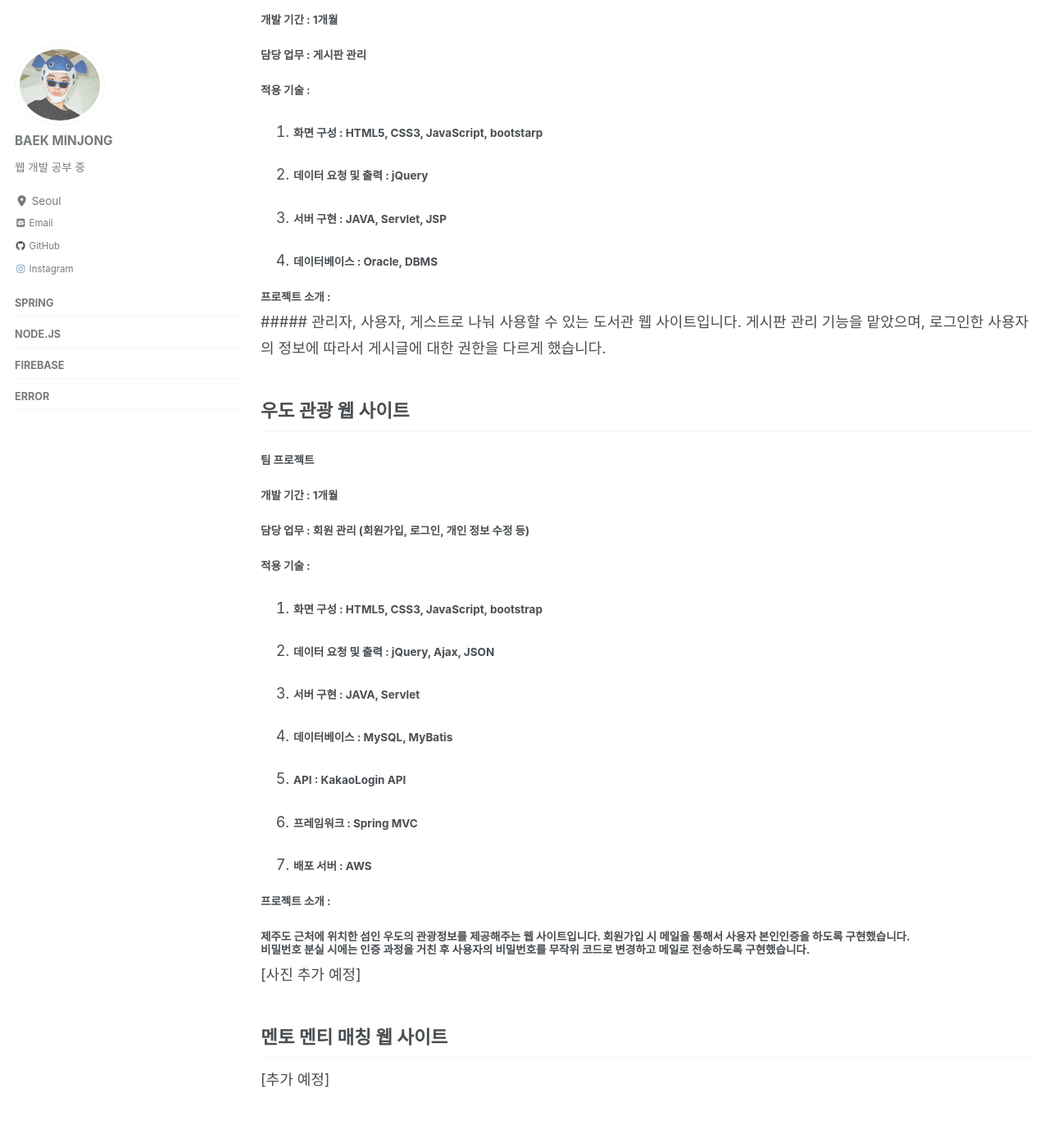
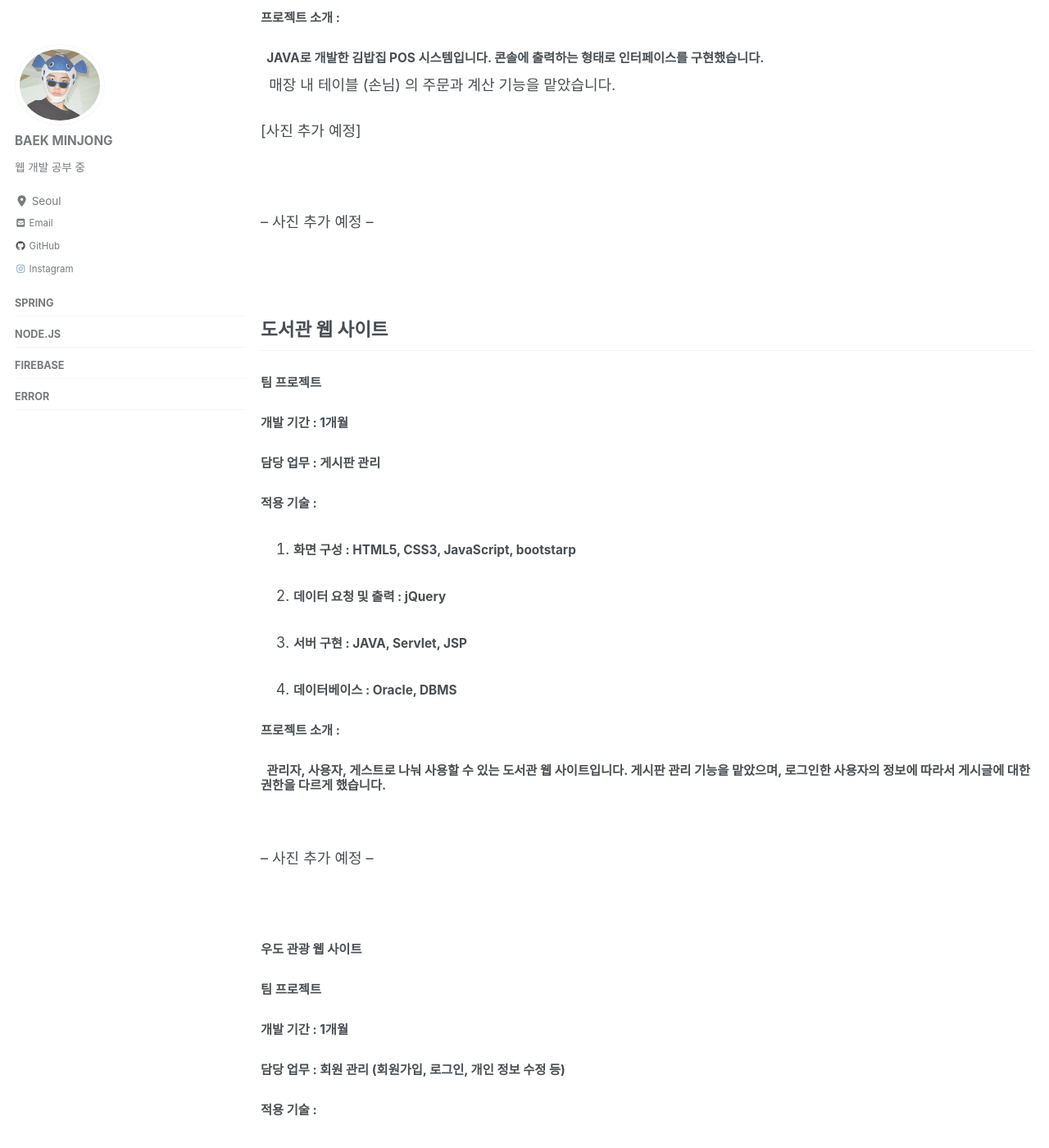
Before and after one commit to kjw0112m/minjongbaek.github.io, a Jekyll site: the page built from _pages/about.md, in a window 1280 px wide and 1400 px high, scrolled down 1468 px. Shown: the whole window at 82% size. Built offline with Jekyll 4.4.1, drawn with Linux system fonts in a browser that asks for light colours; cached includes are drawn as plain includes; nearby versions of some CDN libraries; some of the changed text lies outside the part shown.

Commit message:
Update about.md

```diff
--- a/_pages/about.md
+++ b/_pages/about.md
@@ -7,8 +7,6 @@
 ---
 
 <br>
-
-
 
 # BAEK MIN JONG
 
@@ -24,105 +22,111 @@
     </div>
 </div>
 
-
-
-
+<br><br>
 
 # PORTFOLIO
 
 ## MP3 Player
 
-##### 개발 기간 : 4개월
+#### 개발 기간 : 4개월
 
-##### 적용 기술 : JAVA
+#### 적용 기술 : JAVA
 
-##### 프로젝트 소개 :
+#### 프로젝트 소개 :
 
-##### JAVA로 개발한 MP3Player입니다. 순수 자바로 개발했기 때문에 swing을 사용해 인터페이스를 구현했습니다.
-MP3 파일을 재생하기 위해서 Java Media Framework를 사용했습니다.<br>사용자들과 음악정보 공유를 위한 채팅 기능을 지원합니다. TCP/IP 기반의 소켓통신과 멀티 스레드를 활용하여 구현했습니다.
+####  &nbsp;  JAVA로 개발한 MP3Player입니다. 순수 자바로 개발했기 때문에 swing을 사용해 인터페이스를 구현했습니다.
+ &nbsp; MP3 파일을 재생하기 위해서 Java Media Framework를 사용했습니다.<br>사용자들과 음악정보 공유를 위한 채팅 기능을 지원합니다. TCP/IP 기반의 소켓통신과 멀티 스레드를 활용하여 구현했습니다.
 
 [사진 추가 예정]
 
+<br>
 
+-- 사진 추가 예정 --
+
+<br>
 
 ## POS 시스템
 
-##### 팀 프로젝트
+#### 팀 프로젝트
 
-##### 개발 기간 : 1개월
+#### 개발 기간 : 1개월
 
-##### 담당 업무 : 판매 관리
+#### 담당 업무 : 판매 관리
 
-##### 적용 기술 : JAVA
+#### 적용 기술 : JAVA
 
-##### 프로젝트 소개 :
+#### 프로젝트 소개 :
 
-#####  JAVA로 개발한 김밥집 POS 시스템입니다. 콘솔에 출력하는 형태로 인터페이스를 구현했습니다.
-매장 내 테이블 (손님) 의 주문과 계산 기능을 맡았습니다.
+####  &nbsp;  JAVA로 개발한 김밥집 POS 시스템입니다. 콘솔에 출력하는 형태로 인터페이스를 구현했습니다.
+ &nbsp; 매장 내 테이블 (손님) 의 주문과 계산 기능을 맡았습니다.
 
 [사진 추가 예정]
 
+<br>
 
+-- 사진 추가 예정 --
+
+<br>
 
 ## 도서관 웹 사이트
 
-##### 팀 프로젝트
+#### 팀 프로젝트
 
-##### 개발 기간 : 1개월
+#### 개발 기간 : 1개월
 
-##### 담당 업무 : 게시판 관리
+#### 담당 업무 : 게시판 관리
 
-##### 적용 기술 :
+#### 적용 기술 :
 
-1. ##### 화면 구성 : HTML5, CSS3, JavaScript, bootstarp
+1. #### 화면 구성 : HTML5, CSS3, JavaScript, bootstarp
 
-2. ##### 데이터 요청 및 출력 : jQuery
+2. #### 데이터 요청 및 출력 : jQuery
 
-3. ##### 서버 구현 : JAVA, Servlet, JSP
+3. #### 서버 구현 : JAVA, Servlet, JSP
 
-4. ##### 데이터베이스 : Oracle, DBMS
+4. #### 데이터베이스 : Oracle, DBMS
 
-##### 프로젝트 소개 :
-  #####   관리자, 사용자, 게스트로 나눠 사용할 수 있는 도서관 웹 사이트입니다. 게시판 관리 기능을 맡았으며, 로그인한 사용자의 정보에 따라서 게시글에 대한 권한을 다르게 했습니다.
+#### 프로젝트 소개 :
+####  &nbsp; 관리자, 사용자, 게스트로 나눠 사용할 수 있는 도서관 웹 사이트입니다. 게시판 관리 기능을 맡았으며, 로그인한 사용자의 정보에 따라서 게시글에 대한 권한을 다르게 했습니다.
 
+<br>
 
+-- 사진 추가 예정 --
 
-## 우도 관광 웹 사이트
+<br>
 
-##### 팀 프로젝트
+#### 우도 관광 웹 사이트
 
-##### 개발 기간 : 1개월
+#### 팀 프로젝트
 
-##### 담당 업무 : 회원 관리 (회원가입, 로그인, 개인 정보 수정 등)
+#### 개발 기간 : 1개월
 
-##### 적용 기술 :
+#### 담당 업무 : 회원 관리 (회원가입, 로그인, 개인 정보 수정 등)
 
-1. ##### 화면 구성 : HTML5, CSS3, JavaScript, bootstrap
+#### 적용 기술 :
 
-2. ##### 데이터 요청 및 출력 : jQuery, Ajax, JSON
+1. #### 화면 구성 : HTML5, CSS3, JavaScript, bootstrap
 
-3. ##### 서버 구현 : JAVA, Servlet
+2. #### 데이터 요청 및 출력 : jQuery, Ajax, JSON
 
-4. ##### 데이터베이스 : MySQL, MyBatis
+3. #### 서버 구현 : JAVA, Servlet
 
-5. ##### API : KakaoLogin API
+4. #### 데이터베이스 : MySQL, MyBatis
 
-6. ##### 프레임워크 : Spring MVC
+5. #### API : KakaoLogin API
 
-7. ##### 배포 서버 : AWS
+6. #### 프레임워크 : Spring MVC
 
-##### 프로젝트 소개 :
+7. #### 배포 서버 : AWS
 
-#####    제주도 근처에 위치한 섬인 우도의 관광정보를 제공해주는 웹 사이트입니다. 회원가입 시 메일을 통해서 사용자 본인인증을 하도록 구현했습니다.<br>  비밀번호 분실 시에는 인증 과정을 거친 후 사용자의 비밀번호를 무작위 코드로 변경하고 메일로 전송하도록 구현했습니다.
+#### 제주도 근처에 위치한 섬인 우도의 관광정보를 제공해주는 웹 사이트입니다. 회원가입 시 메일을 통해서 사용자 본인인증을 하도록 구현했습니다.<br>&nbsp; 비밀번호 분실 시에는 인증 과정을 거친 후 사용자의 비밀번호를 무작위 코드로 변경하고 메일로 전송하도록 구현했습니다.
 
+<br>
 
+-- 사진 추가 예정 --
 
-[사진 추가 예정]
-
-
+<br>
 
 ## 멘토 멘티 매칭 웹 사이트
 
-
-
 [추가 예정]
```
